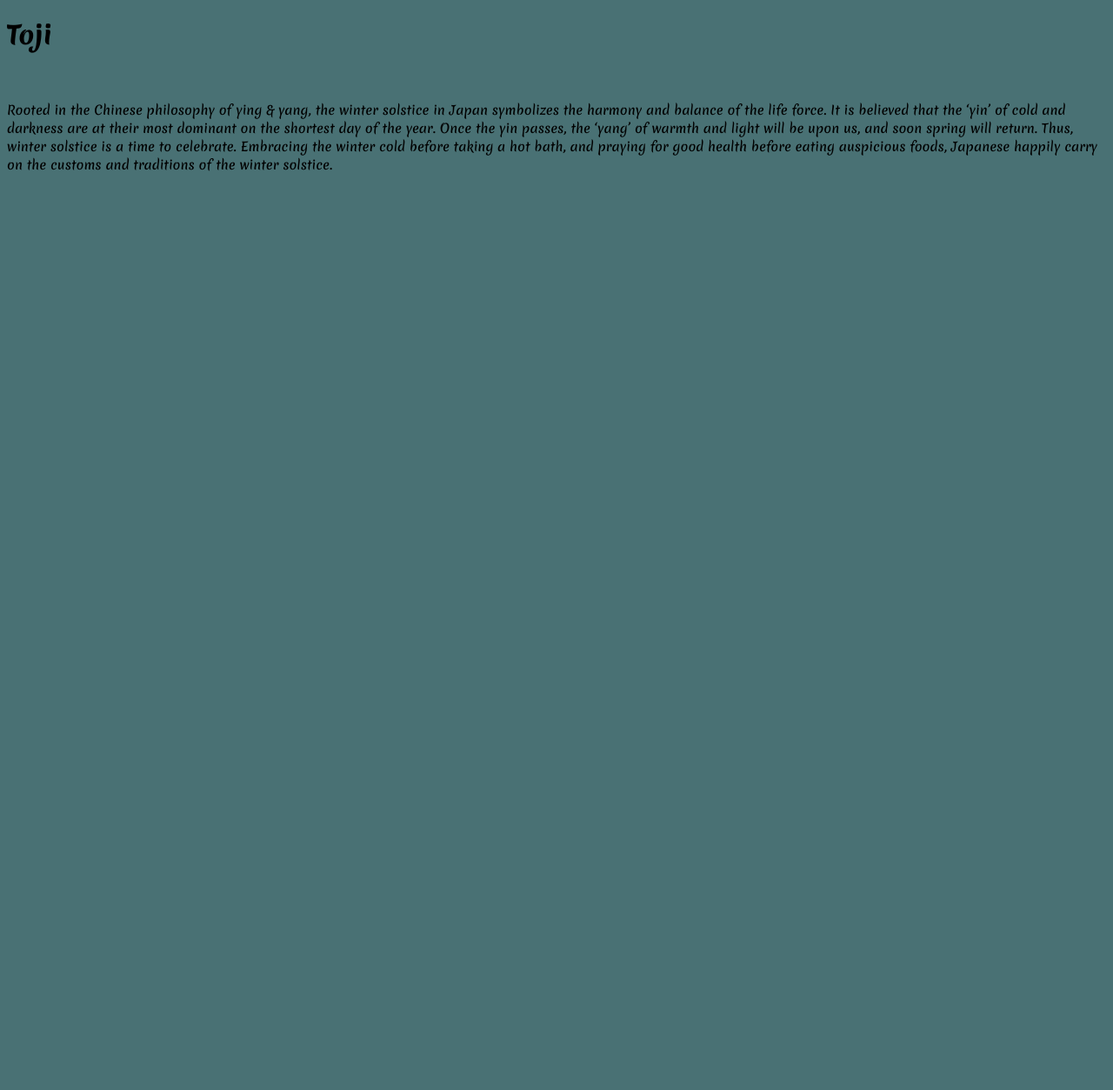
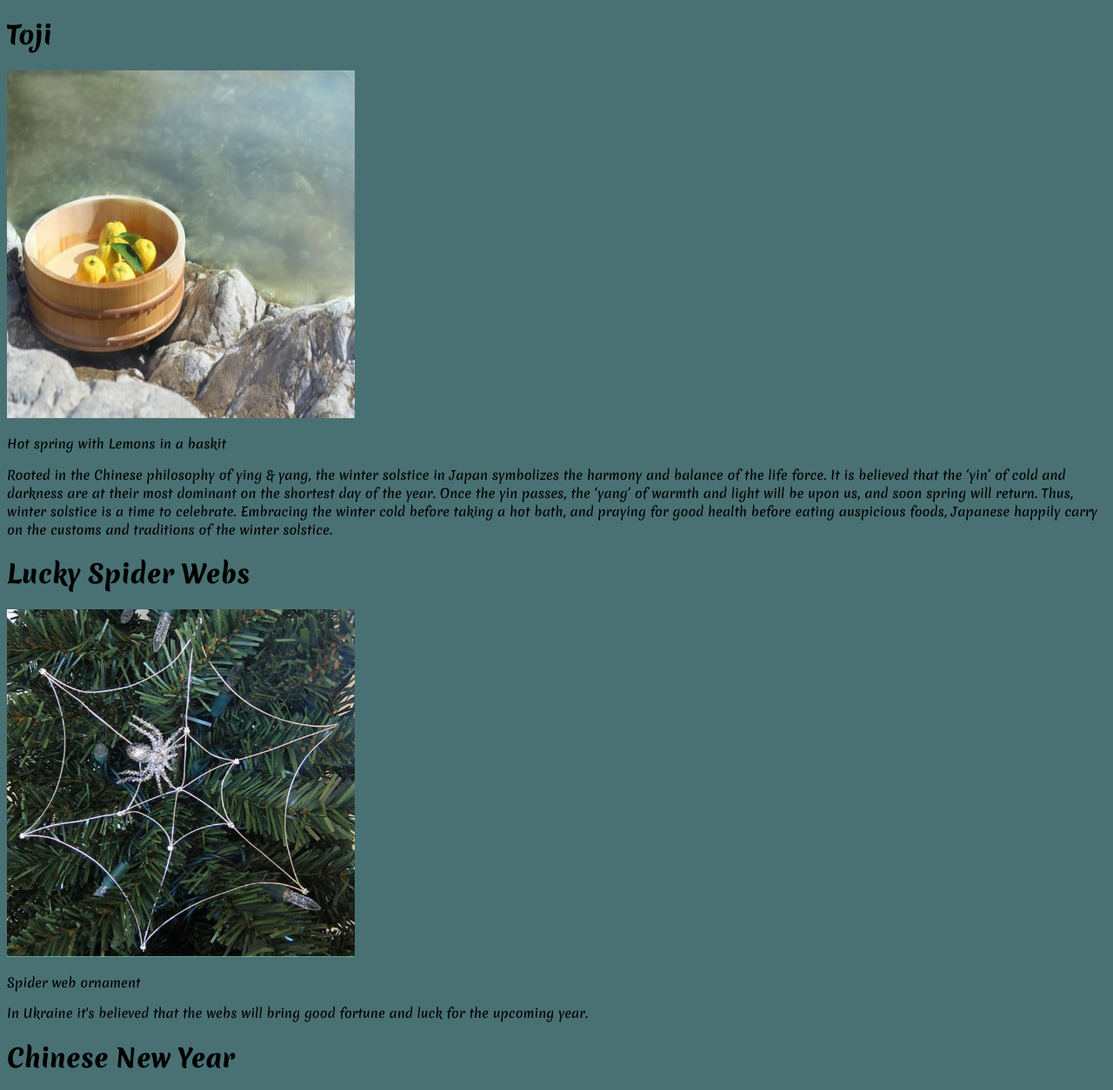
Before and after one commit to CSF2223/holidaydesign-StrumskiRjay, a plain HTML site: page index.html in a window 1280 px wide. Shown: the top 1254 px of the page at 87% size. Before the commit the page ends 800 px from the top, so only its background shows below. Drawn offline with Linux system fonts and the light colour scheme.

Commit message:
3 holiday complite

```diff
--- a/index.html
+++ b/index.html
@@ -18,9 +18,18 @@ Chinese New Year
 <body>
     <header>
     <h1>Toji </h1>
-    <img src=""></img>
+    <img src="images/Toji.jpg"></img>
+    <p>Hot spring with Lemons in a baskit</p>
     <p>Rooted in the Chinese philosophy of ying & yang, the winter solstice in Japan symbolizes the harmony and balance of the life force. It is believed that the ‘yin’ of cold and darkness are at their most dominant on the shortest day of the year. Once the yin passes, the ‘yang’ of warmth and light will be upon us, and soon spring will return. Thus, winter solstice is a time to celebrate. Embracing the winter cold before taking a hot bath, and praying for good health before eating auspicious foods, Japanese happily carry on the customs and traditions of the winter solstice.</p>
 
+    <h1>Lucky Spider Webs</h1>
+        <img src="images/Ukrainian-Spider-Web.jpg"></img>
+        <p> Spider web ornament</p>
+        <p>In Ukraine it's believed that the webs will bring good fortune and luck for the upcoming year.</p>
+
+        <h1>Chinese New Year</h1>
+        <img src="images/lunarnewyearfestival.jpg"></img>
+        <p>Chinese New Year, also known as Lunar New Year or Spring Festival, is the most important festival in China and a major event in some other East Asian countries. Chinese New Year is the festival that celebrates the beginning of a new year on the traditional Chinese lunisolar calendar. It was traditionally a time to honor deities and ancestors, and it has also become a time to feast and visit family members.</p>
     </header>
 
 </body>
--- a/styles.css
+++ b/styles.css
@@ -13,3 +13,8 @@ html {
 header {
     font-family: 'Merienda';
     }
+
+     img {
+    width: 400px;
+    height: 400px;
+    }
```
Also changed, not shown: images/Ukrainian-Spider-Web.jpg (added), images/lunarnewyearfestival.jpg (added).
